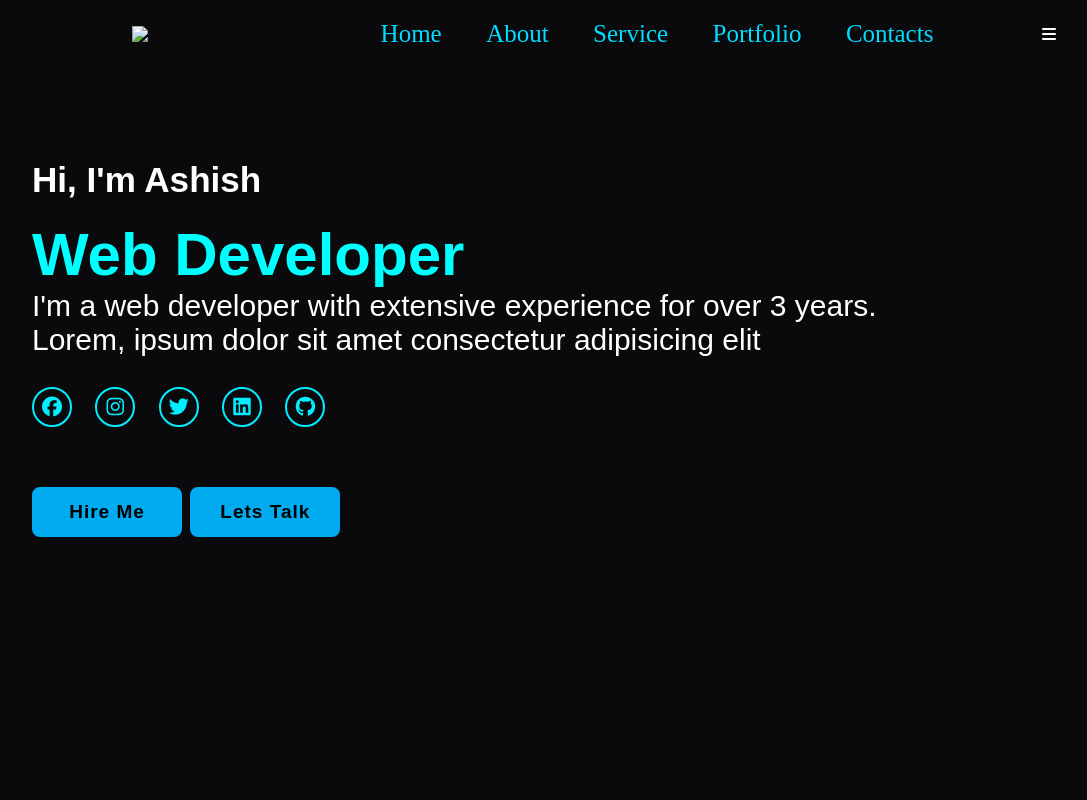
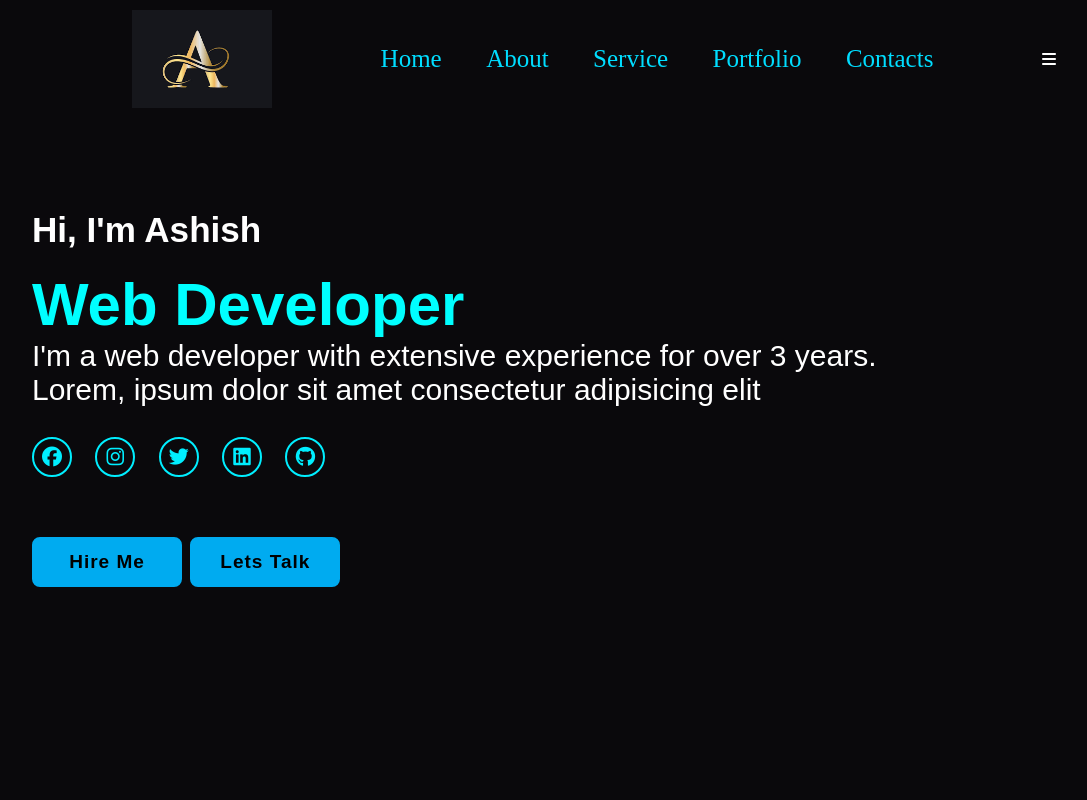
Before and after one commit to ASHISH77720/Portfolio, a plain HTML site: page index.html in a window 1280 px wide. Shown: the top 800 px of the page, without its empty margins (96-1183 px from the left). Drawn offline with Linux system fonts and the light colour scheme; a web font is replaced by a local one.

Commit message:
Update index.html

```diff
--- a/index.html
+++ b/index.html
@@ -17,7 +17,7 @@
     <div id="header">
         <div class="container">
             <nav>
-                <img src="/image" class="logo">
+                <img src="/image/logo.png" class="logo">
                 <ul id="sidemenu">
                     <li><a href="#header">Home</a></li>
                     <li><a href="#about">About</a></li>
```
